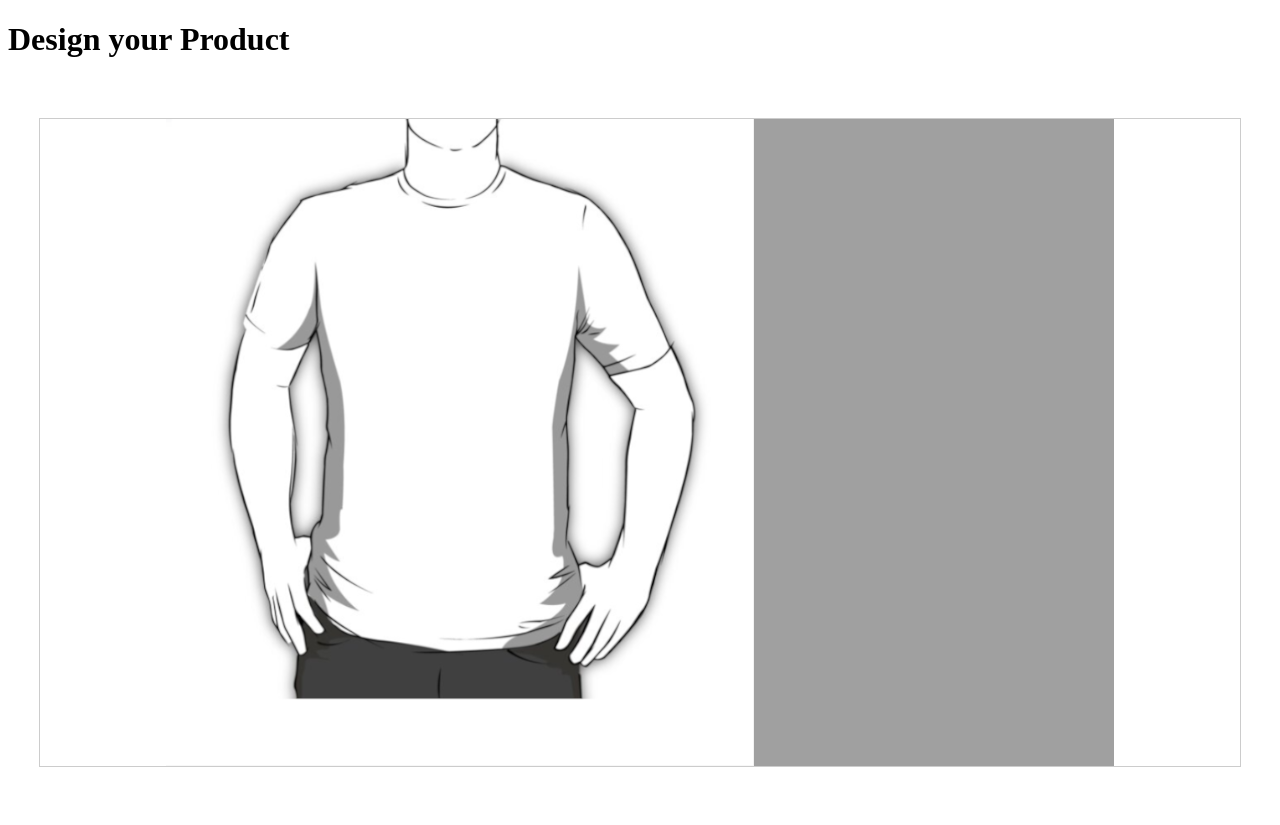
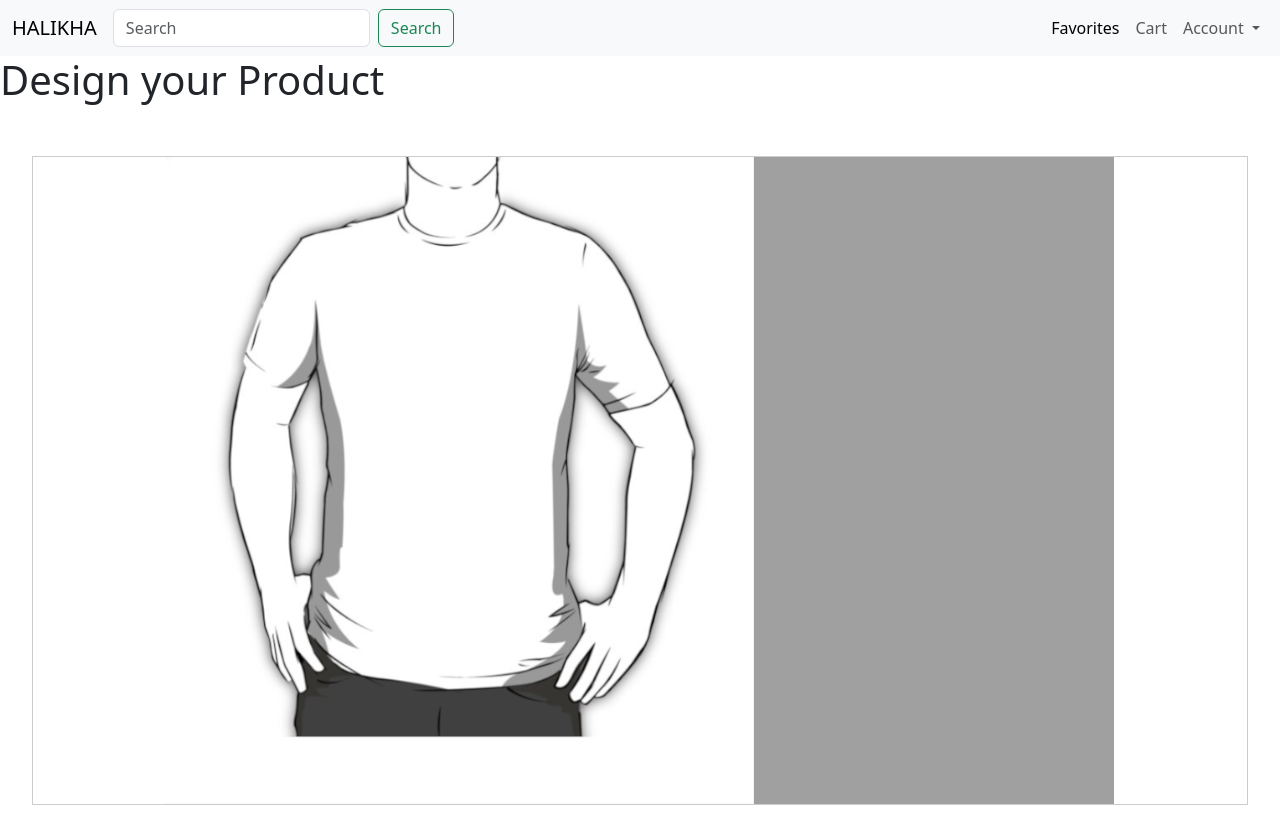
Before and after one commit to zenolucas/Halikha, a website: page public/design.html in a window 1280 px wide. Before the commit the page ends 800 px from the top, so only its background shows below. Drawn offline with nearby package versions, Linux system fonts and the light colour scheme; files that its build step writes are made by us from their sources.

Commit message:
add nav bar to design.html

```diff
--- a/public/design.html
+++ b/public/design.html
@@ -6,9 +6,51 @@
     <meta name="viewport" content="width=device-width, initial-scale=1.0">
     <title>Document</title>
     <link rel="stylesheet" href="./design.css">
+    <link rel="stylesheet" href="/bootstrap/css/bootstrap.min.css">
 </head>
 
 <body>
+    <nav class="navbar navbar-expand-lg bg-body-tertiary">
+        <div class="container-fluid">
+          <a class="navbar-brand" href="#">HALIKHA</a>
+          <button class="navbar-toggler" type="button" data-bs-toggle="collapse" data-bs-target="#navbarSupportedContent" aria-controls="navbarSupportedContent" aria-expanded="false" aria-label="Toggle navigation">
+            <span class="navbar-toggler-icon"></span>
+          </button>
+
+          <div class="d-flex justify-content-center">
+            <form class="d-flex text-center"> <!-- Center the form horizontally // well this does not fucking work lol-->
+              <input class="form-control me-2" type="search" placeholder="Search" aria-label="Search">
+              <button class="btn btn-outline-success" type="submit">Search</button>
+            </form>
+          </div>
+
+
+          <div class="collapse navbar-collapse" id="navbarSupportedContent">
+            <ul class="navbar-nav ms-auto mb-2 mb-lg-0">
+              <li class="nav-item">
+                <a class="nav-link active" aria-current="page" href="#">Favorites</a>
+              </li>
+              <li class="nav-item">
+                <a class="nav-link" href="#">Cart</a>
+              </li>
+              <li class="nav-item dropdown">
+                <a class="nav-link dropdown-toggle" href="#" role="button" data-bs-toggle="dropdown" aria-expanded="false">
+                  Account
+                </a>
+                <ul class="dropdown-menu">
+                  <li><a class="dropdown-item" href="#">Action</a></li>
+                  <li><a class="dropdown-item" href="#">Another action</a></li>
+                  <li><hr class="dropdown-divider"></li>
+                  <li><a class="dropdown-item" href="#">Something else here</a></li>
+                </ul>
+              </li>
+            </ul>
+          </div>
+
+        </div>
+      </nav>
+
+
     <h1>Design your Product</h1>
 
 
```
